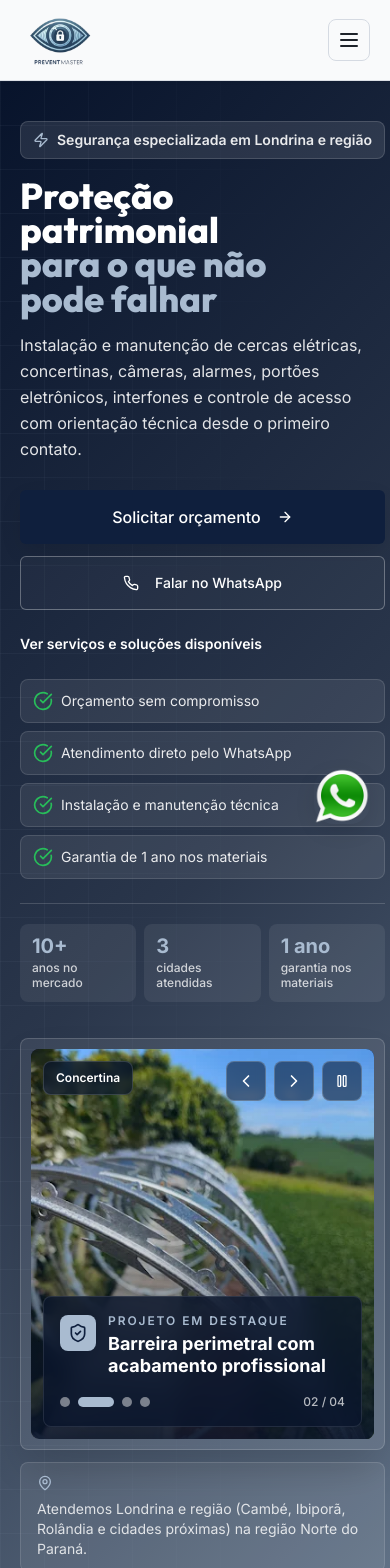
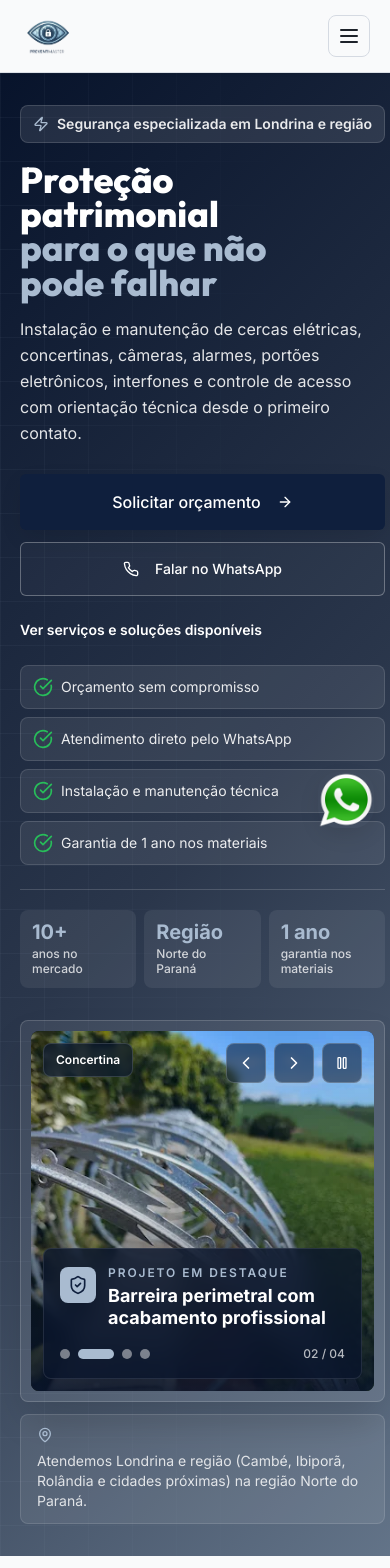
Before and after one commit to canaves/PreventMasterLandPage, a React (Vite) app: page / in a window 390 px wide. Shown: the top 1568 px of the page. Built offline with nearby package versions, Linux system fonts and the light colour scheme; the HTML template or start-up script is replaced by a standard one.

Commit message:
Otimiza experiencia mobile da landing page

```diff
--- a/src/components/EquipmentShowcaseSection.tsx
+++ b/src/components/EquipmentShowcaseSection.tsx
@@ -7,6 +7,7 @@ import heroSecurity from "@/assets/hero-security.jpg";
 const showcaseCards = [
   {
     image: heroRazorTunnel,
+    alt: "Concertina instalada em formato circular protegendo passagem externa",
     icon: Fence,
     title: "Barreira perimetral",
     text: "Concertinas e cercas elétricas reforçam pontos vulneráveis antes que o acesso ao imóvel aconteça.",
@@ -14,6 +15,7 @@ const showcaseCards = [
   },
   {
     image: heroSecurity,
+    alt: "Técnico ajustando equipamento de segurança eletrônica em muro",
     icon: Camera,
     title: "Monitoramento e acesso",
     text: "Câmeras, interfones e controles ajudam a acompanhar movimentações e organizar entradas.",
@@ -21,6 +23,7 @@ const showcaseCards = [
   },
   {
     image: heroInstallation,
+    alt: "Instalação técnica de cerca elétrica em muro residencial",
     icon: Wrench,
     title: "Instalação técnica",
     text: "A execução correta evita falhas, melhora o acabamento e facilita o uso do sistema no dia a dia.",
@@ -79,7 +82,7 @@ const EquipmentShowcaseSection = () => {
             return (
               <article key={card.title} className="overflow-hidden rounded-lg border border-white/12 bg-white/[0.07] shadow-xl">
                 <div className="relative aspect-[4/3] overflow-hidden bg-primary-dark">
-                  <img src={card.image} alt="" className="h-full w-full object-cover" loading="lazy" />
+                  <img src={card.image} alt={card.alt} className="h-full w-full object-cover" loading="lazy" />
                   <div className="absolute inset-0 bg-gradient-to-t from-primary-dark/78 via-primary-dark/10 to-transparent" />
                   <span className="absolute left-4 top-4 rounded-lg border border-white/15 bg-primary-dark/72 px-3 py-2 text-xs font-semibold text-white backdrop-blur-sm">
                     {card.label}
@@ -120,7 +123,12 @@ const EquipmentShowcaseSection = () => {
         <div className="mt-5 overflow-hidden rounded-lg border border-white/12 bg-white/[0.06]">
           <div className="grid gap-0 lg:grid-cols-[0.78fr_1.22fr]">
             <div className="relative min-h-[260px]">
-              <img src={heroRazorWall} alt="" className="absolute inset-0 h-full w-full object-cover" loading="lazy" />
+              <img
+                src={heroRazorWall}
+                alt="Concertina instalada sobre muro para reforço perimetral"
+                className="absolute inset-0 h-full w-full object-cover"
+                loading="lazy"
+              />
               <div className="absolute inset-0 bg-gradient-to-r from-primary-dark/75 to-primary-dark/10" />
             </div>
             <div className="p-6 md:p-8">
--- a/src/components/Footer.tsx
+++ b/src/components/Footer.tsx
@@ -86,7 +86,7 @@ const Footer = () => {
           </div>
         </div>
 
-        <div className="border-t border-white/10 py-5">
+        <div className="border-t border-white/10 pb-24 pt-5 md:py-5">
           <div className="flex flex-col items-center justify-between gap-4 text-sm text-primary-foreground/60 md:flex-row">
             <div>© {new Date().getFullYear()} {company.name}. Todos os direitos reservados.</div>
             <div>CNPJ: {company.cnpj}</div>
--- a/src/components/Header.tsx
+++ b/src/components/Header.tsx
@@ -28,12 +28,12 @@ const Header = () => {
   return (
     <header className="sticky top-0 z-50 border-b border-border/80 bg-background/[0.92] shadow-sm backdrop-blur-md">
       <div className="container-padding">
-        <div className="flex min-h-20 items-center justify-between gap-4">
+        <div className="flex min-h-16 items-center justify-between gap-4 py-2 md:min-h-20 md:py-0">
           <a href="#inicio" className="flex min-w-0 items-center gap-3 rounded-lg focus-visible:ring-offset-background">
             <img
               src={preventMasterLogo}
               alt={company.name}
-              className="h-20 w-auto sm:h-30"
+              className="h-14 w-auto md:h-20"
               width="512"
               height="512"
             />
--- a/src/components/HeroSection.tsx
+++ b/src/components/HeroSection.tsx
@@ -43,7 +43,7 @@ const benefits = [
 
 const proofPoints = [
   ["10+", "anos no mercado"],
-  ["3", "cidades atendidas"],
+  ["Região", "Norte do Paraná"],
   ["1 ano", "garantia nos materiais"],
 ];
 
@@ -97,7 +97,7 @@ const HeroSection = () => {
       <div className="perimeter-grid absolute inset-0 opacity-45" aria-hidden="true" />
 
       <div className="container-padding relative">
-        <div className="grid min-h-[calc(100svh-5rem)] gap-9 py-10 md:py-14 lg:min-h-[720px] lg:grid-cols-[0.88fr_1.12fr] lg:items-center lg:gap-12">
+        <div className="grid min-h-[calc(100svh-4rem)] gap-8 py-8 md:min-h-[calc(100svh-5rem)] md:py-14 lg:min-h-[720px] lg:grid-cols-[0.88fr_1.12fr] lg:items-center lg:gap-12">
           <div className="max-w-2xl space-y-6 self-center animate-fade-in md:space-y-7">
             <div className="space-y-5">
               <div className="inline-flex max-w-full items-center rounded-lg border border-white/[0.14] bg-white/10 px-3 py-2 text-sm font-semibold text-white/90 backdrop-blur-sm">
@@ -121,7 +121,7 @@ const HeroSection = () => {
             <div className="flex flex-col gap-3 pt-1 sm:flex-row">
               <Button
                 onClick={whatsappClick}
-                className="btn-cta min-h-[54px] px-7 py-4 text-base group md:text-lg"
+                className="btn-cta min-h-[54px] w-full px-7 py-4 text-base group sm:w-auto md:text-lg"
                 aria-label="Solicitar orçamento pelo WhatsApp, abre em nova aba"
               >
                 Solicitar orçamento
@@ -130,7 +130,7 @@ const HeroSection = () => {
 
               <Button
                 variant="outline"
-                className="min-h-[54px] border-white/30 bg-white/[0.03] px-6 py-4 text-white hover:bg-white/10"
+                className="min-h-[54px] w-full border-white/30 bg-white/[0.03] px-6 py-4 text-white hover:bg-white/10 sm:w-auto"
                 onClick={whatsappClick}
                 aria-label="Falar com a Prevent Master pelo WhatsApp, abre em nova aba"
               >
@@ -172,7 +172,7 @@ const HeroSection = () => {
               aria-roledescription="carrossel"
               aria-label="Projetos e instalações da Prevent Master"
             >
-              <div className="relative min-h-[390px] overflow-hidden rounded-lg bg-primary-dark sm:min-h-[470px] lg:min-h-[590px]">
+              <div className="relative min-h-[360px] overflow-hidden rounded-lg bg-primary-dark sm:min-h-[470px] lg:min-h-[590px]">
                 {heroSlides.map((slide, slideIndex) => (
                   <img
                     key={slide.title}
--- a/src/components/ui/button-variants.ts
+++ b/src/components/ui/button-variants.ts
@@ -13,8 +13,8 @@ export const buttonVariants = cva(
         link: "text-primary underline-offset-4 hover:underline",
       },
       size: {
-        default: "h-10 px-4 py-2",
-        sm: "h-9 rounded-md px-3",
+        default: "min-h-11 px-4 py-2",
+        sm: "min-h-10 rounded-md px-3",
         lg: "h-11 rounded-md px-8",
         icon: "h-10 w-10",
       },
--- a/src/index.css
+++ b/src/index.css
@@ -148,7 +148,7 @@ All colors MUST be HSL for perfect theming.
   }
 
   body {
-    @apply bg-background text-foreground font-sans antialiased;
+    @apply overflow-x-hidden bg-background text-foreground font-sans antialiased;
   }
 
   html {
@@ -231,9 +231,10 @@ All colors MUST be HSL for perfect theming.
 
   /* WhatsApp Integration */
   .whatsapp-float {
-    @apply fixed bottom-5 right-5 md:bottom-6 md:right-6 z-50 h-14 w-14 bg-transparent p-0 shadow-lg transition-all duration-300 hover:-translate-y-0.5 hover:shadow-xl focus-visible:outline-none focus-visible:ring-2 focus-visible:ring-green-600 focus-visible:ring-offset-2 md:h-16 md:w-16;
+    @apply fixed bottom-4 right-4 md:bottom-6 md:right-6 z-50 h-14 w-14 bg-transparent p-0 shadow-lg transition-all duration-300 hover:-translate-y-0.5 hover:shadow-xl focus-visible:outline-none focus-visible:ring-2 focus-visible:ring-green-600 focus-visible:ring-offset-2 md:h-16 md:w-16;
     border: 0;
     border-radius: 1.25rem;
+    bottom: calc(1rem + env(safe-area-inset-bottom));
   }
 
   .skip-link {
```
